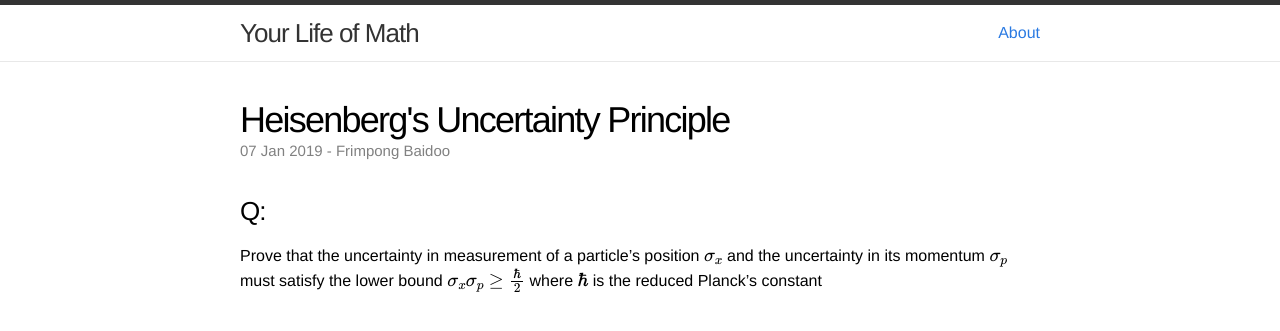
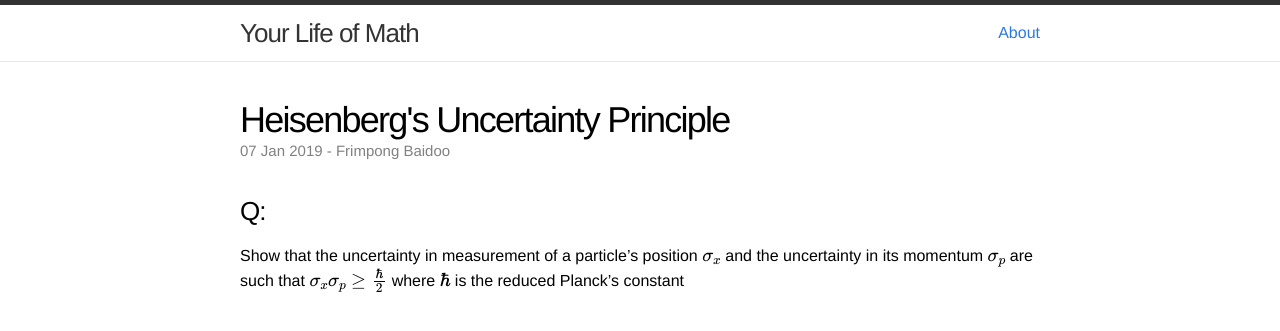
Before and after one commit to yourlifeofmath/yourlifeofmath.github.io, a Jekyll site: the page built from _posts/2019-01-07-Heisenberg.md, in a window 1280 px wide. Shown: the top 331 px of the page. Built offline with Jekyll 4.4.1, drawn with Linux system fonts in a browser that asks for light colours; formulas are drawn with MathJax 3.

Commit message:
Update 2019-01-07-Heisenberg.md

```diff
--- a/_posts/2019-01-07-Heisenberg.md
+++ b/_posts/2019-01-07-Heisenberg.md
@@ -7,4 +7,4 @@ math: true
 ---
 
 ### Q:
-Prove that the uncertainty in measurement of a particle's position $$\sigma_x$$ and the uncertainty in its momentum  $$\sigma_p$$ must satisfy the lower bound $$\sigma_x\sigma_p \ge \frac{\hbar}{2} $$ where $$\hbar$$ is the reduced Planck's constant
+Show that the uncertainty in measurement of a particle's position $$\sigma_x$$ and the uncertainty in its momentum  $$\sigma_p$$ are such that $$\sigma_x\sigma_p \ge \frac{\hbar}{2} $$ where $$\hbar$$ is the reduced Planck's constant
```
